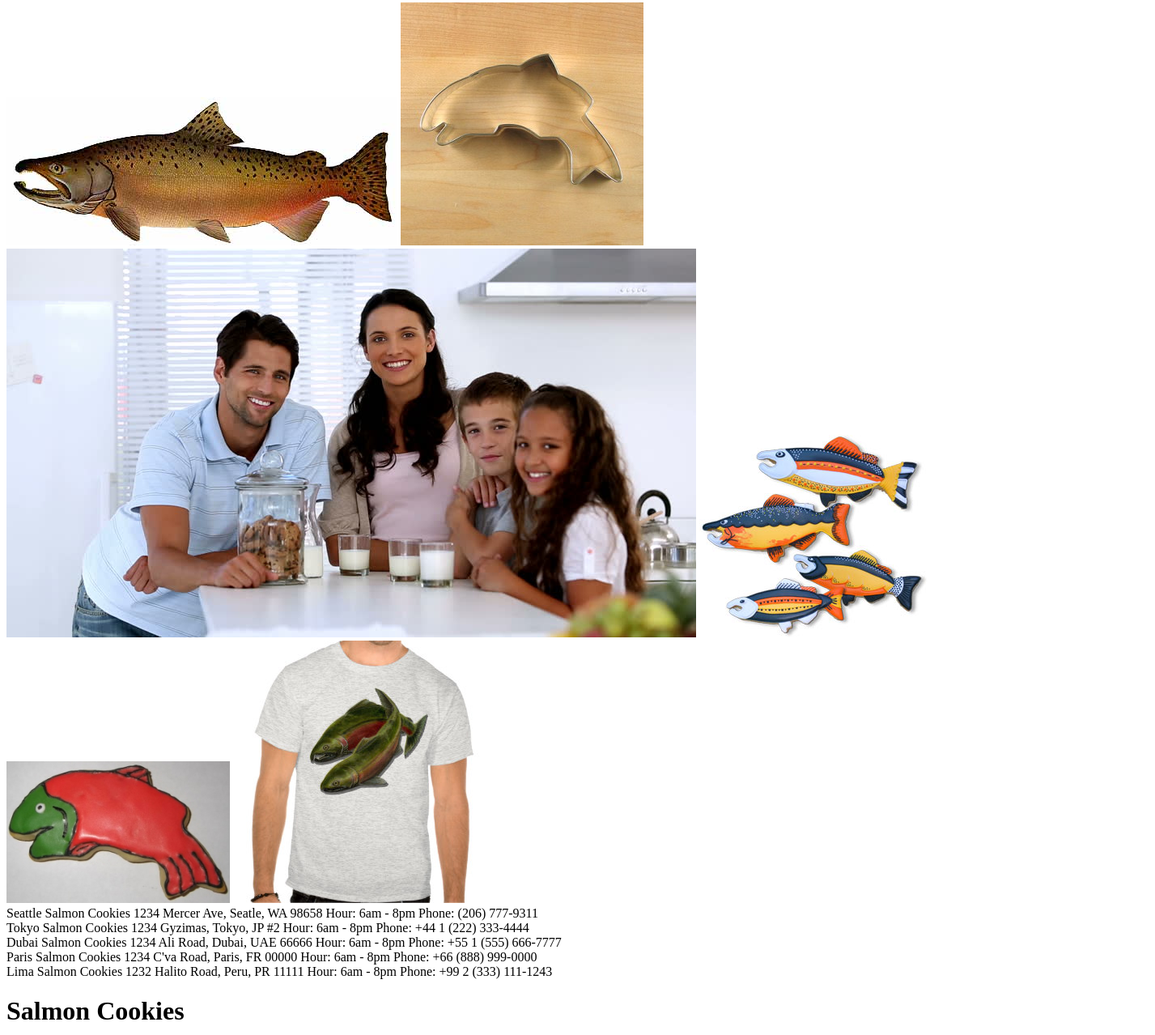
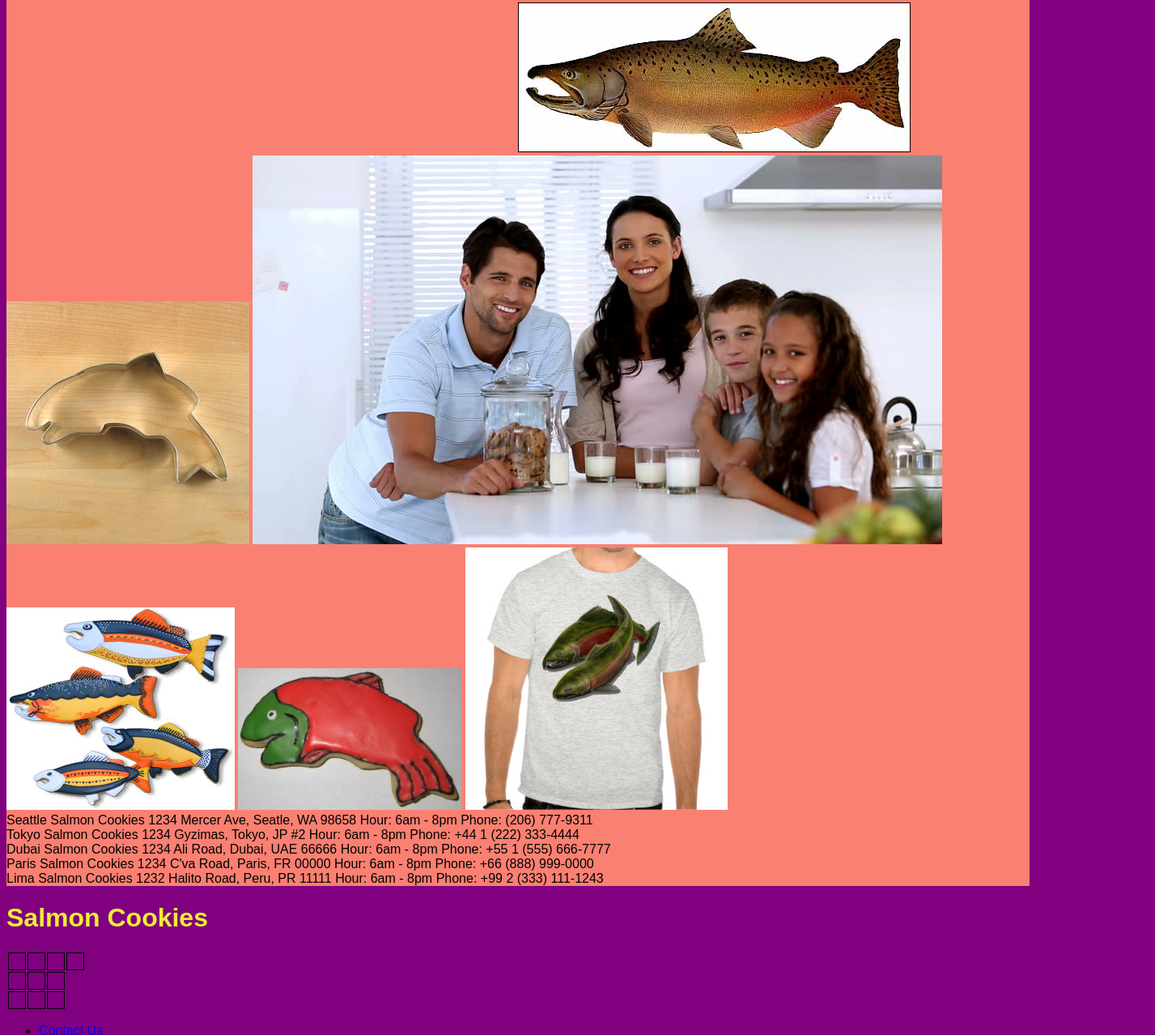
Before and after one commit to RichWhitehead/cookie-stand, a plain HTML site: page index.html in a window 1280 px wide. Shown: the part 255-1533 px from the top of the page at 81% size, 1427 px wide, since content can reach past the window. Drawn offline with Linux system fonts and the light colour scheme.

Commit message:
partner with natalie

```diff
--- a/css/style.css
+++ b/css/style.css
@@ -1,3 +1,7 @@
+header {
+  background-color: salmon;
+}
+
 td,
 th{
   border: 1px solid black;
@@ -10,10 +14,24 @@ th{
 }
 
 #image{
+  /* margin-left: 50%; */
+  /* margin-right: 50% */
+  /* position: relative; */
+
+}
+
+#image1 {
   margin-left: 50%;
-  /* margin-right: 50% */
-  position: relative;
+  border: 1px solid black;
+}
 
+body {
+  background-color: purple;
+  font-family: Arial, Helvetica, sans-serif;
+}
+
+h1 {
+  color: #eeee33;
 }
 
 /* #tr :nth-child(even){
--- a/index.html
+++ b/index.html
@@ -2,6 +2,8 @@
 <html>
 <head>
           <title></title>
+        <link rel="stylesheet" href="css/reset.css" type="text/css">
+        <link rel="stylesheet" href="css/style.css" type="text/css">
 
 
       </head>
```
Also changed, not shown: sales.html (+2 -0 lines).
